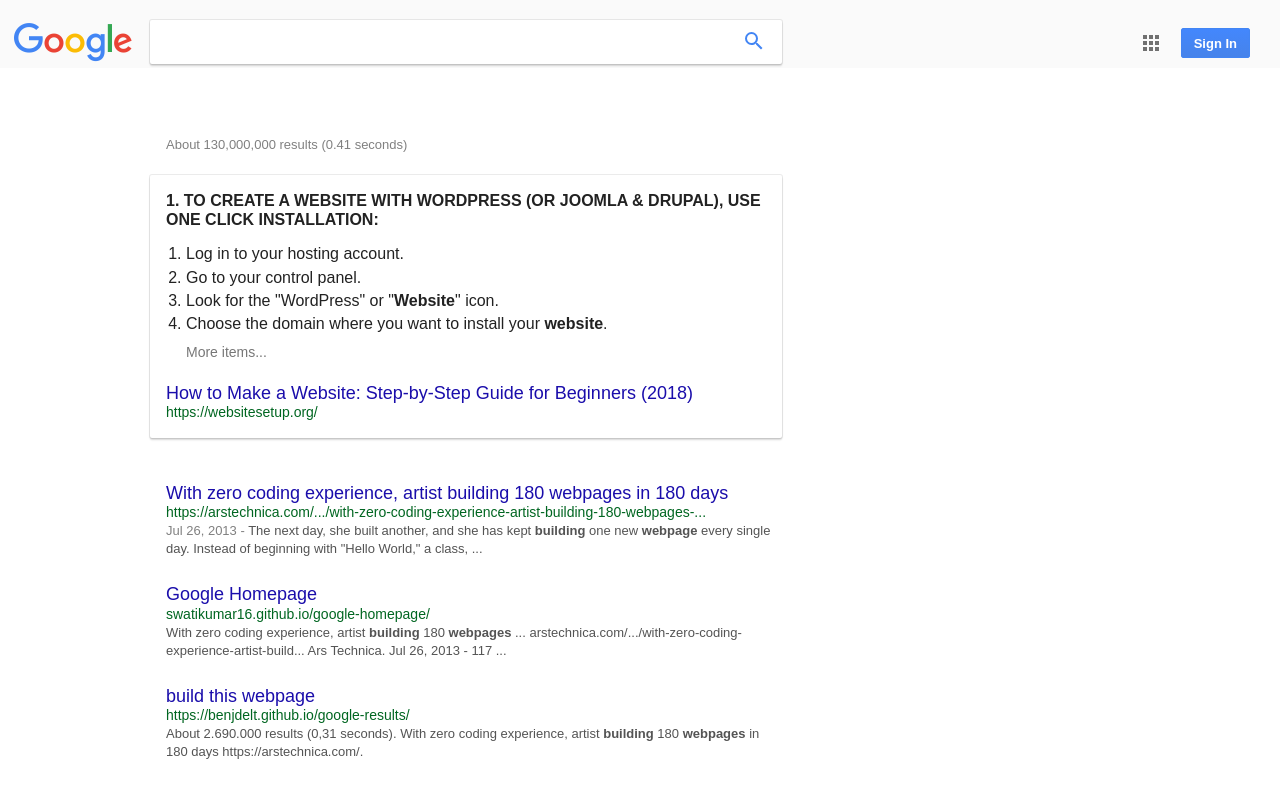
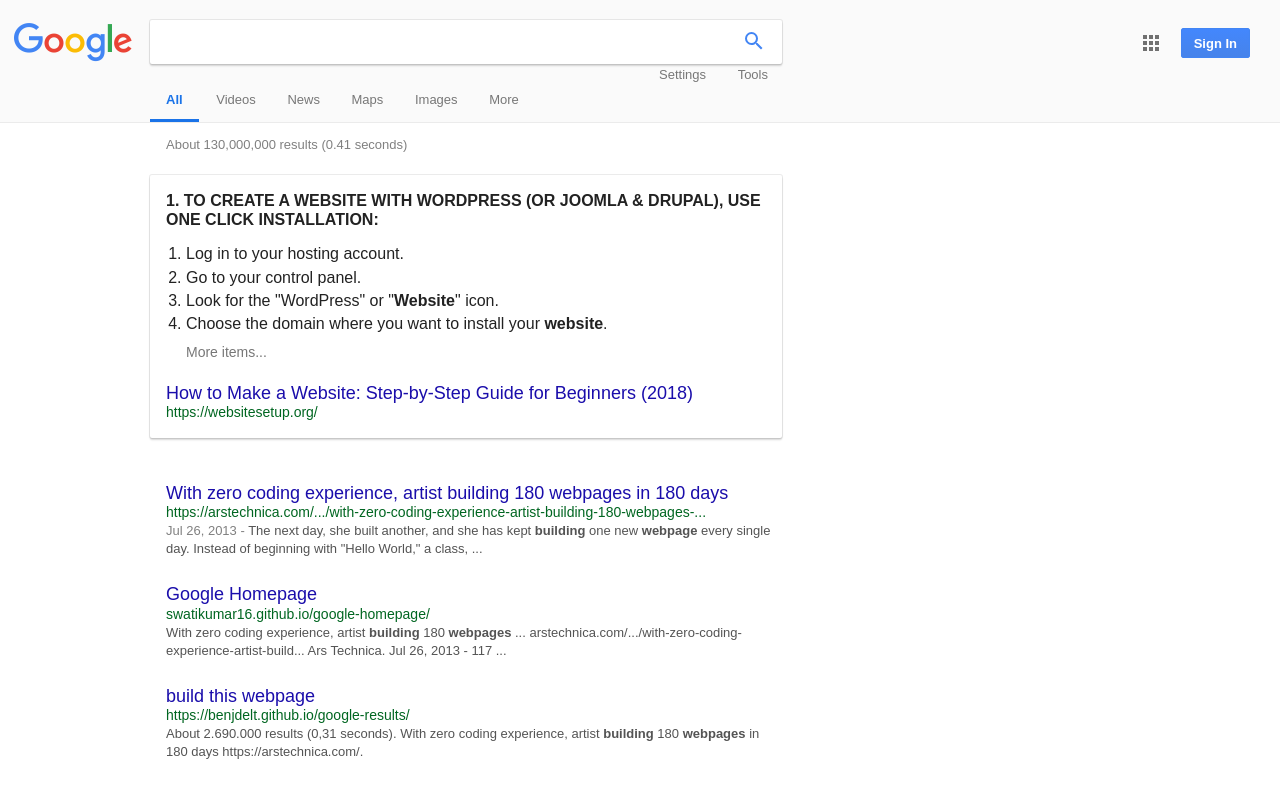
Before and after one commit to joking3000/google-search-results, a plain HTML site: page index.html in a window 1280 px wide. Shown: the top 785 px of the page. Drawn offline with Linux system fonts and the light colour scheme.

Commit message:
Style and position left-side top tabs

```diff
--- a/css/styles.css
+++ b/css/styles.css
@@ -202,6 +202,7 @@ div.top {
   box-sizing: border-box;
   width: 100%;
   min-width: 1100px;
+  border-bottom: 1px solid rgb(235, 235, 235);
 }
 
 div.top div {
@@ -311,3 +312,35 @@ div.top div.right .google-apps {
 div.top div.right .google-apps:hover, div.top div.right a.google-apps:focus {
     opacity: .85;
 }
+
+
+div.top div.tabs {
+  width: 782px;
+  margin-left: 0;
+  vertical-align: bottom;
+  float: left;
+  clear: both;
+}
+
+div.top div.tabs a {
+  display: inline-block;
+  padding: 0 8px;
+  margin: 0 6px;
+  color: rgb(119, 119, 119);
+}
+
+div.top div.left-tabs {
+  float: left;
+}
+div.top div.right-tabs {
+  float: right;
+}
+
+div.top div.tabs a.first {
+  margin-left: 150px;
+  padding: 25px 16px 13px;
+  border-bottom: 3px solid RGB(26, 115, 232);
+  font-weight: bold;
+  color: RGB(26, 115, 232);
+  margin-right: 0px;
+}
--- a/index.html
+++ b/index.html
@@ -25,7 +25,21 @@
        <a href="#" class="google-apps"></a>
      </div>
 
-     <div class="tabs"></div>
+     <div class="tabs">
+
+       <div class="left-tabs">
+         <a href="#" class="first">All</a>
+         <a href="#">Videos</a>
+         <a href="#">News</a>
+         <a href="#">Maps</a>
+         <a href="#">Images</a>
+         <a href="#">More</a>
+       </div>
+       <div class="right-tabs">
+         <a href="#">Settings</a>
+         <a href="#" class="tools">Tools</a>
+       </div>
+     </div>
     </div>
 
     <!-- MAIN SEARCH RESULTS AREA-->
```
